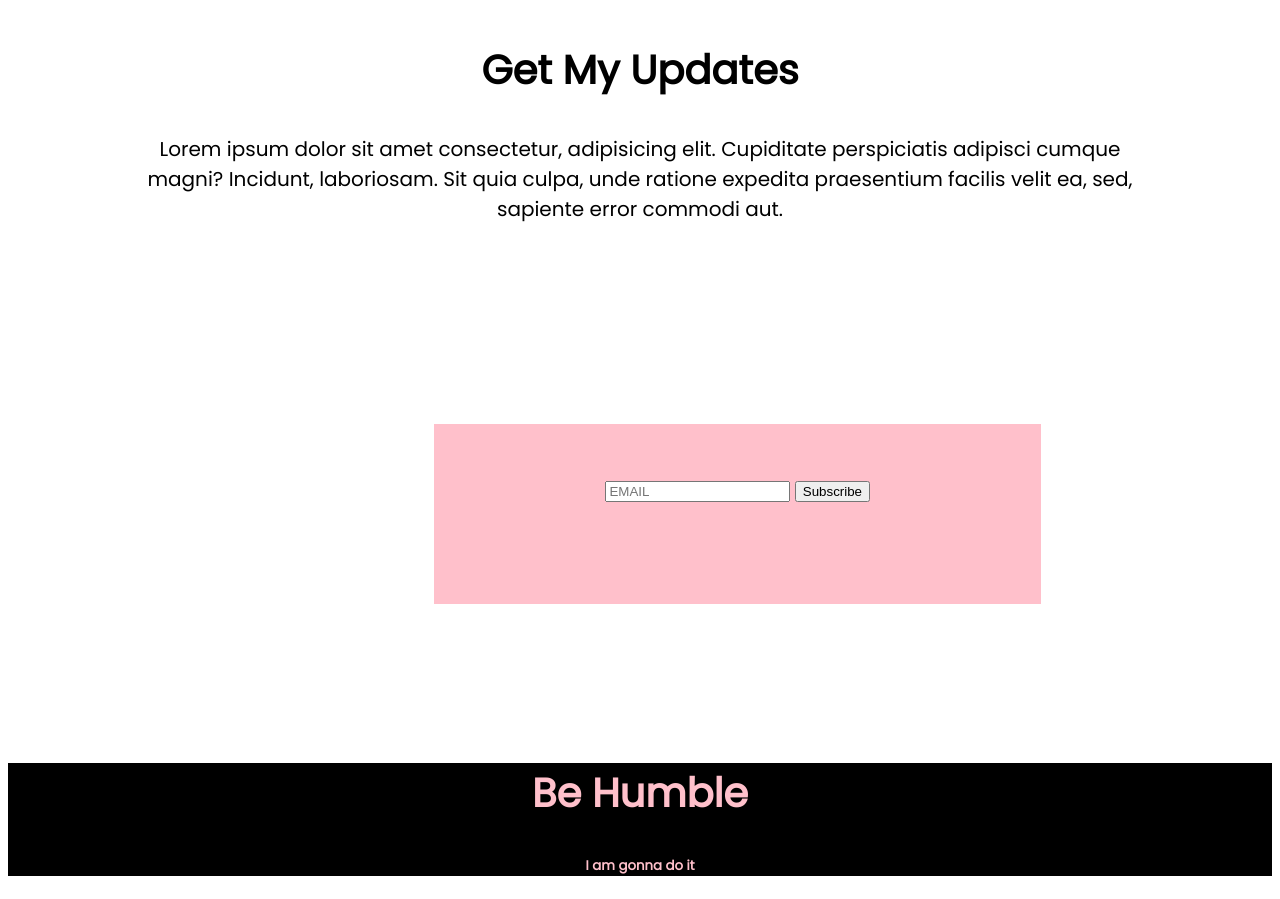
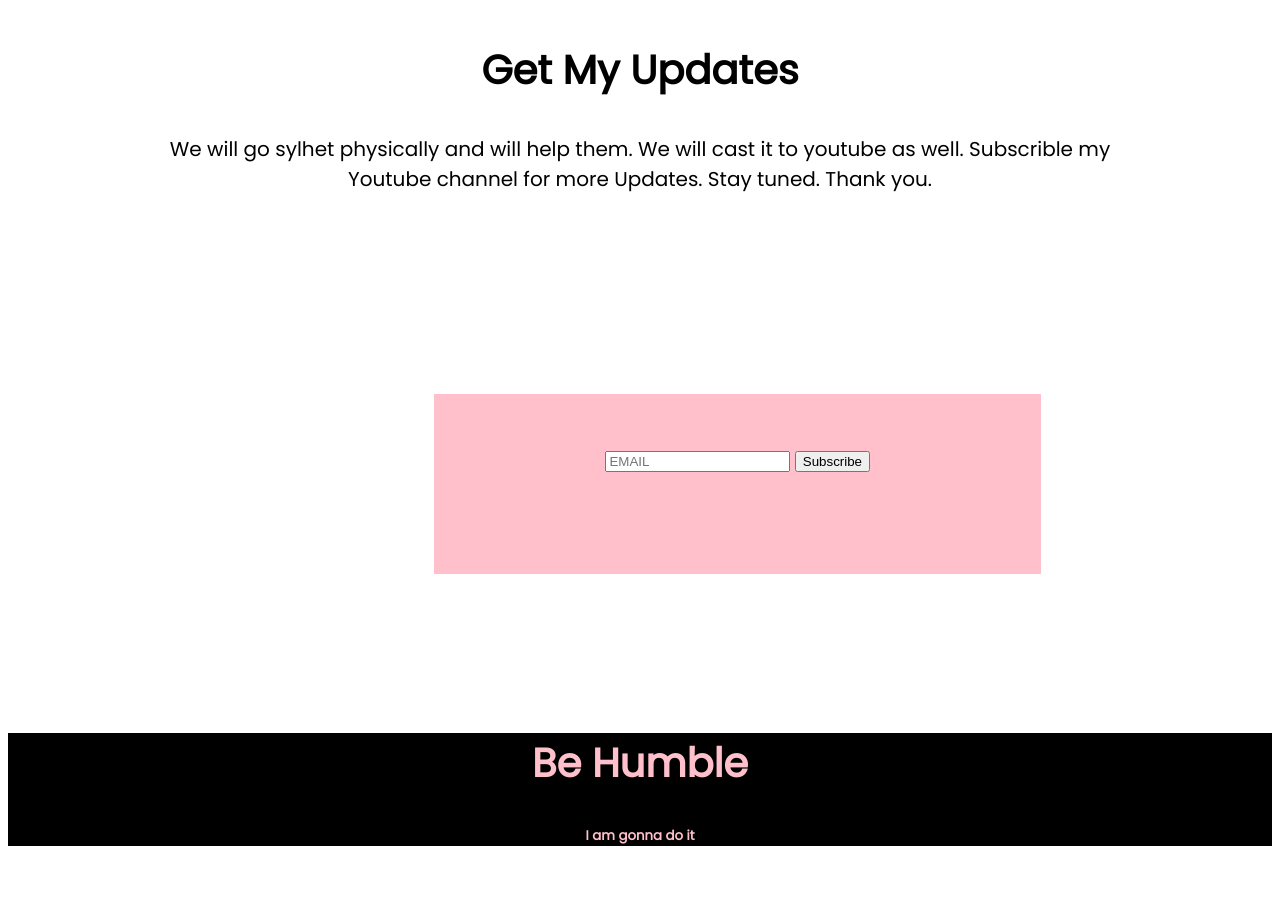
Before and after one commit to Rabbe10581/donate-today, a plain HTML site: page index.html in a window 1280 px wide. Shown: the part 2400-3299 px from the top of the page. After the commit the page ends 3269 px from the top, so only its background shows below. Drawn offline with Linux system fonts and the light colour scheme.

Commit message:
last commit

```diff
--- a/index.html
+++ b/index.html
@@ -95,10 +95,9 @@
         <div class="get-updates">
             <div>
                 <h2>Get My Updates</h2>
-                <p>Lorem ipsum dolor sit amet consectetur, adipisicing elit. Cupiditate perspiciatis
-                    adipisci cumque
-                    magni? Incidunt, laboriosam. Sit quia culpa, unde ratione expedita praesentium facilis velit ea,
-                    sed, sapiente error commodi aut.</p>
+                <p>We will go sylhet physically and will help them. We will cast it to youtube as well. Subscrible my
+                    Youtube
+                    channel for more Updates. Stay tuned. Thank you.</p>
             </div>
             <div class="last-page" id="subscribe-field">
                 <div class="subscribe-move">
```
